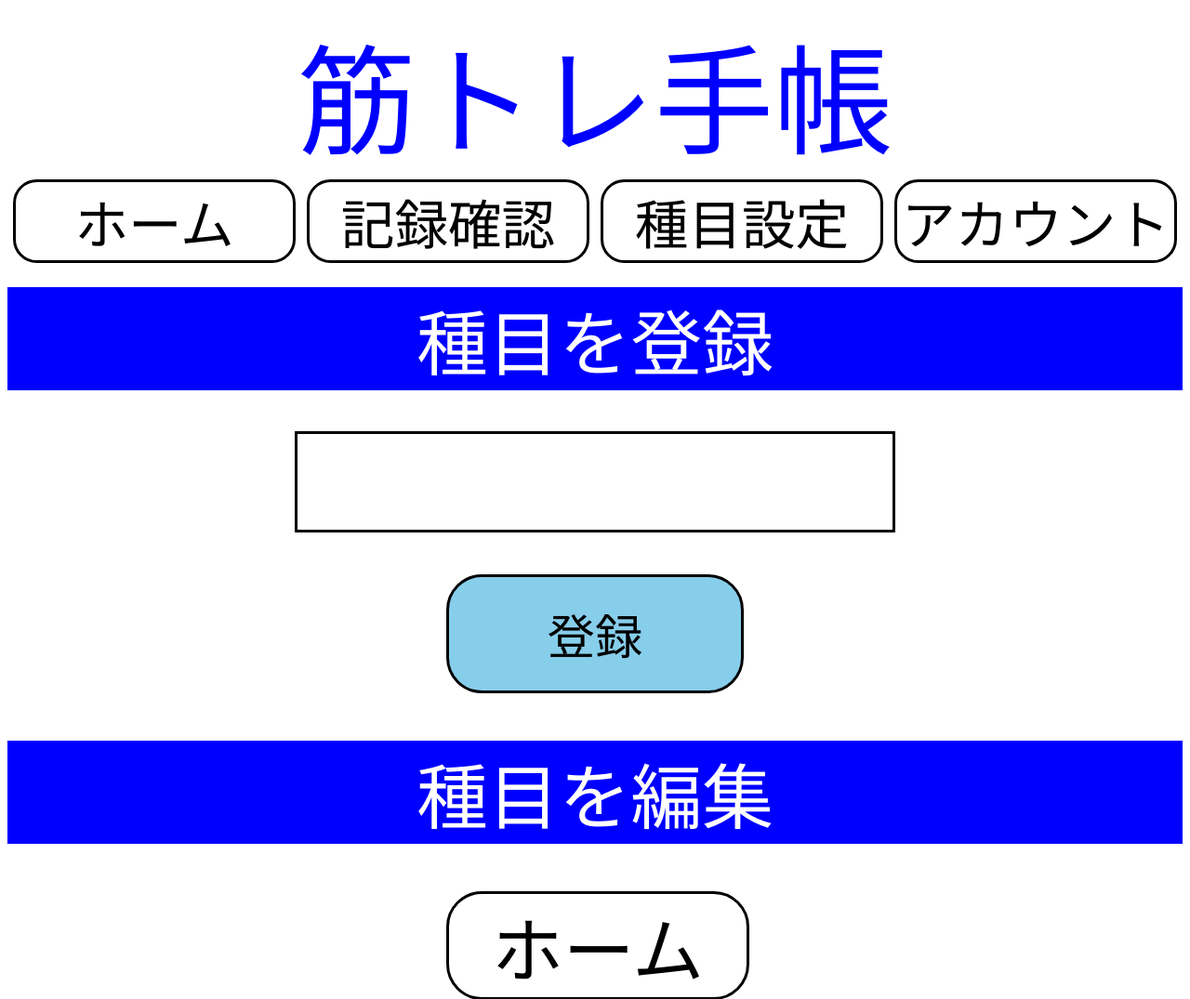
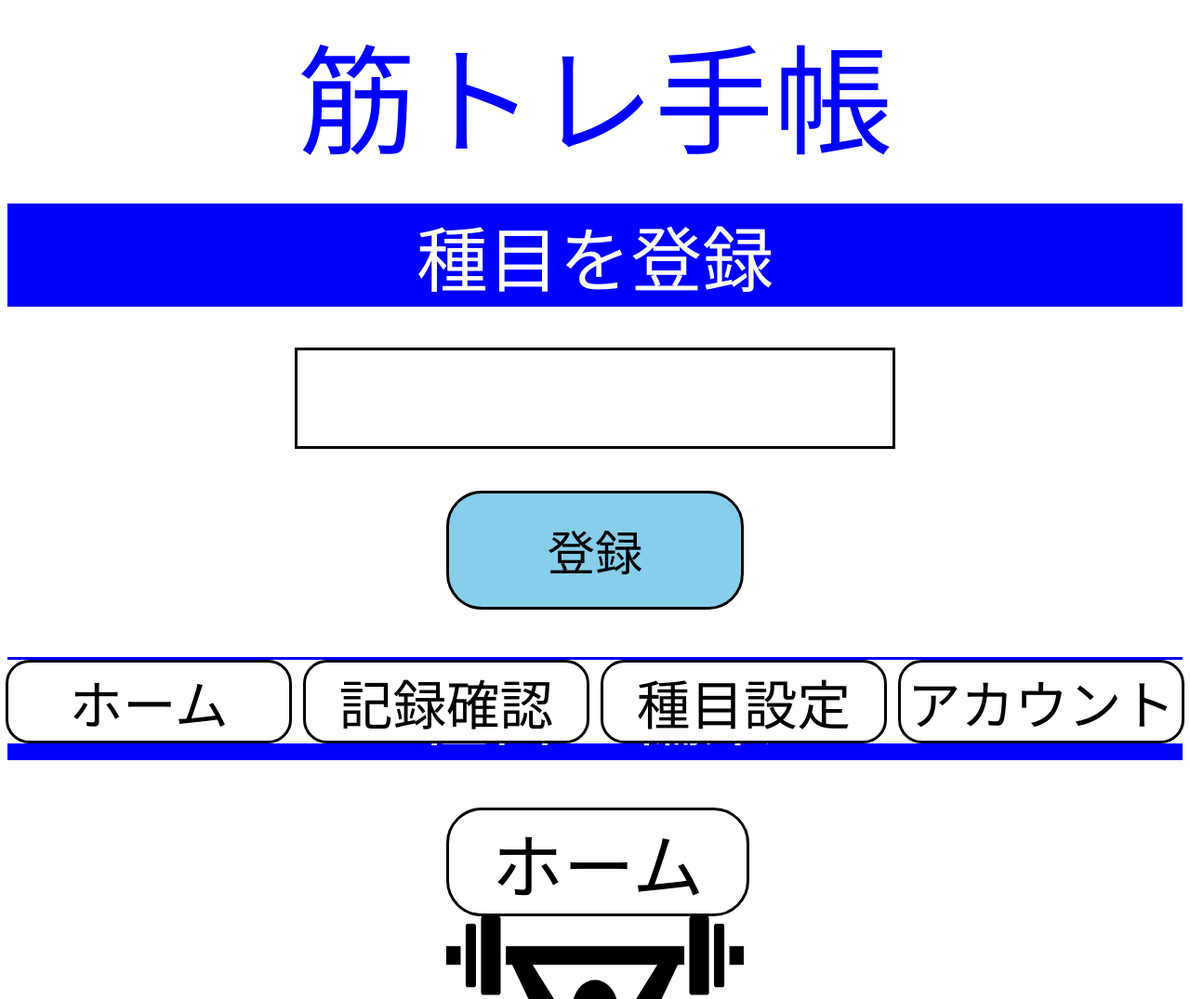
Before and after one commit to mimurayusuke/dep_test, a Django app: page /edit_menu in a window 1280 px wide. Shown: the top 1075 px of the page at 93% size. Run offline with Django 3.2, Linux system fonts and the light colour scheme; the visitor is signed in with stand-in values (Sample User, id 1); data that the repository does not hold is empty.

Commit message:
place_menu_under

```diff
--- a/templates/base.html
+++ b/templates/base.html
@@ -18,6 +18,17 @@
 <body>
 <div class="container">
     <div class="title"><span>筋トレ手帳</span></div>
+
+    {% block content %}
+    {% endblock %}
+    {% if  '/edit/' in request.path%}
+        <div class="icon"><a href="{% url 'edit_menu' %}" class="icon_a"><p id="always_home">戻る</p><img src="{% static 'image/29640.jpg' %}"></a></div>
+    {% elif '/result/' in request.path %}
+        <div class="icon"><a href="{% url 'result_menu' %}" class="icon_a"><p id="always_home">戻る</p><img src="{% static 'image/29640.jpg' %}"></a></div>
+    {% else %}
+        <div class="icon"><a href="{% url 'home' %}" class="icon_a"><p id="always_home">ホーム</p><img src="{% static 'image/29640.jpg' %}"></a></div>
+    {% endif %}
+
     {% if request.user.is_authenticated %}
         <nav class="navbar">
             <ul class="flex-container">
@@ -29,16 +40,6 @@
         </nav>
     {% endif %}
 
-    {% block content %}
-    {% endblock %}
-    {% if  '/edit/' in request.path%}
-        <div class="icon"><a href="{% url 'edit_menu' %}" class="icon_a"><p id="always_home">戻る</p><img src="{% static 'image/29640.jpg' %}"></a></div>
-    {% elif '/result/' in request.path %}
-        <div class="icon"><a href="{% url 'result_menu' %}" class="icon_a"><p id="always_home">戻る</p><img src="{% static 'image/29640.jpg' %}"></a></div>
-    {% else %}
-        <div class="icon"><a href="{% url 'home' %}" class="icon_a"><p id="always_home">ホーム</p><img src="{% static 'image/29640.jpg' %}"></a></div>
-    {% endif %}
-
 </div>
 </body>
 </html>
--- a/weight/static/css/home.css
+++ b/weight/static/css/home.css
@@ -37,10 +37,18 @@
 }
 */
 .navbar {
+    position: fixed;
+    left: 0;
+    bottom: 0;
+    width: 100%;
     text-align: center;
+    background-color: white;
+
+    /*
     grid-row: 2 / 3;
     grid-column: 1 / 5;
-    /*margin-bottom: 3vw;*/
+    margin-bottom: 3vw;
+    */
 }
 
 ul {
```
